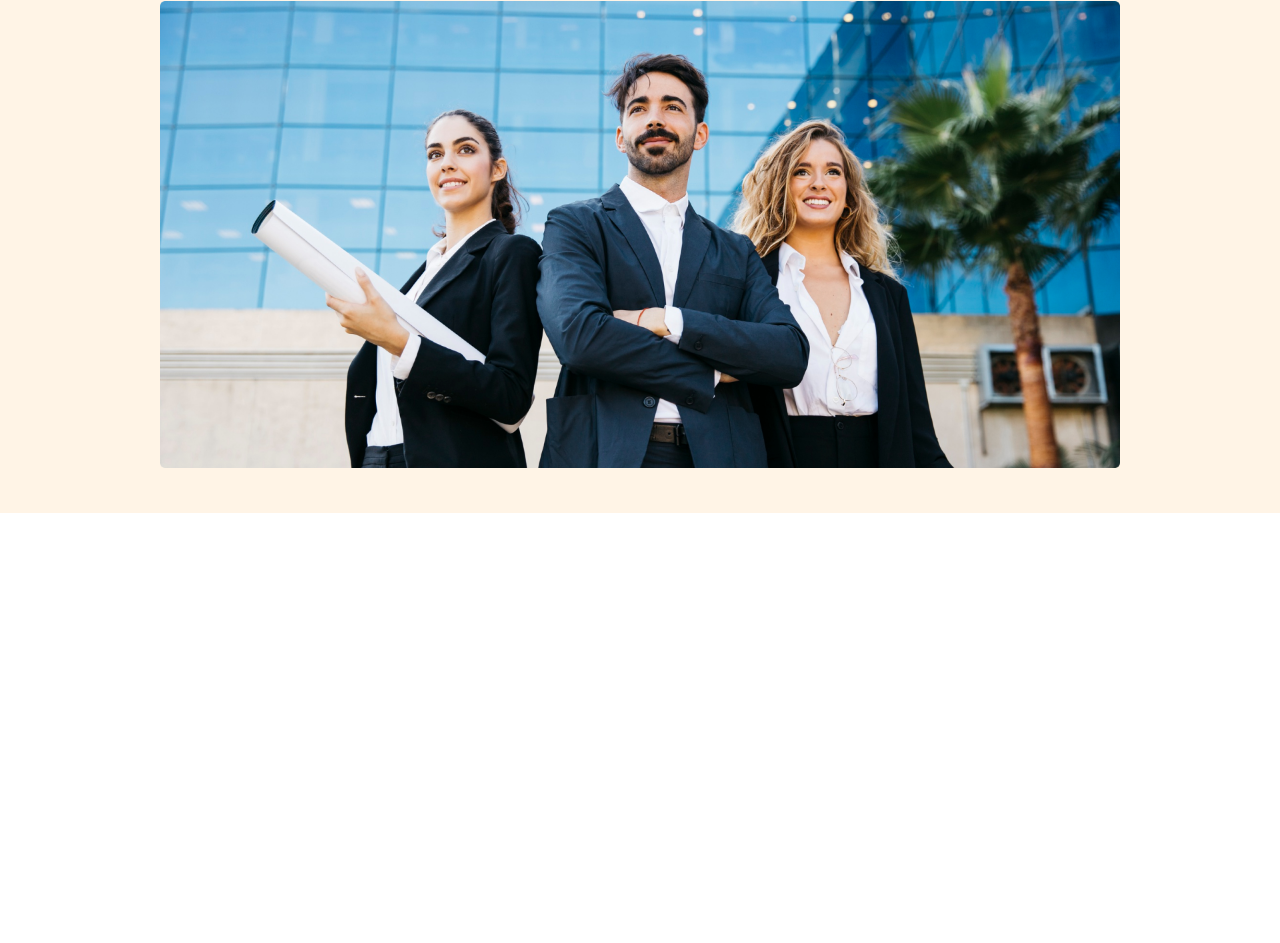
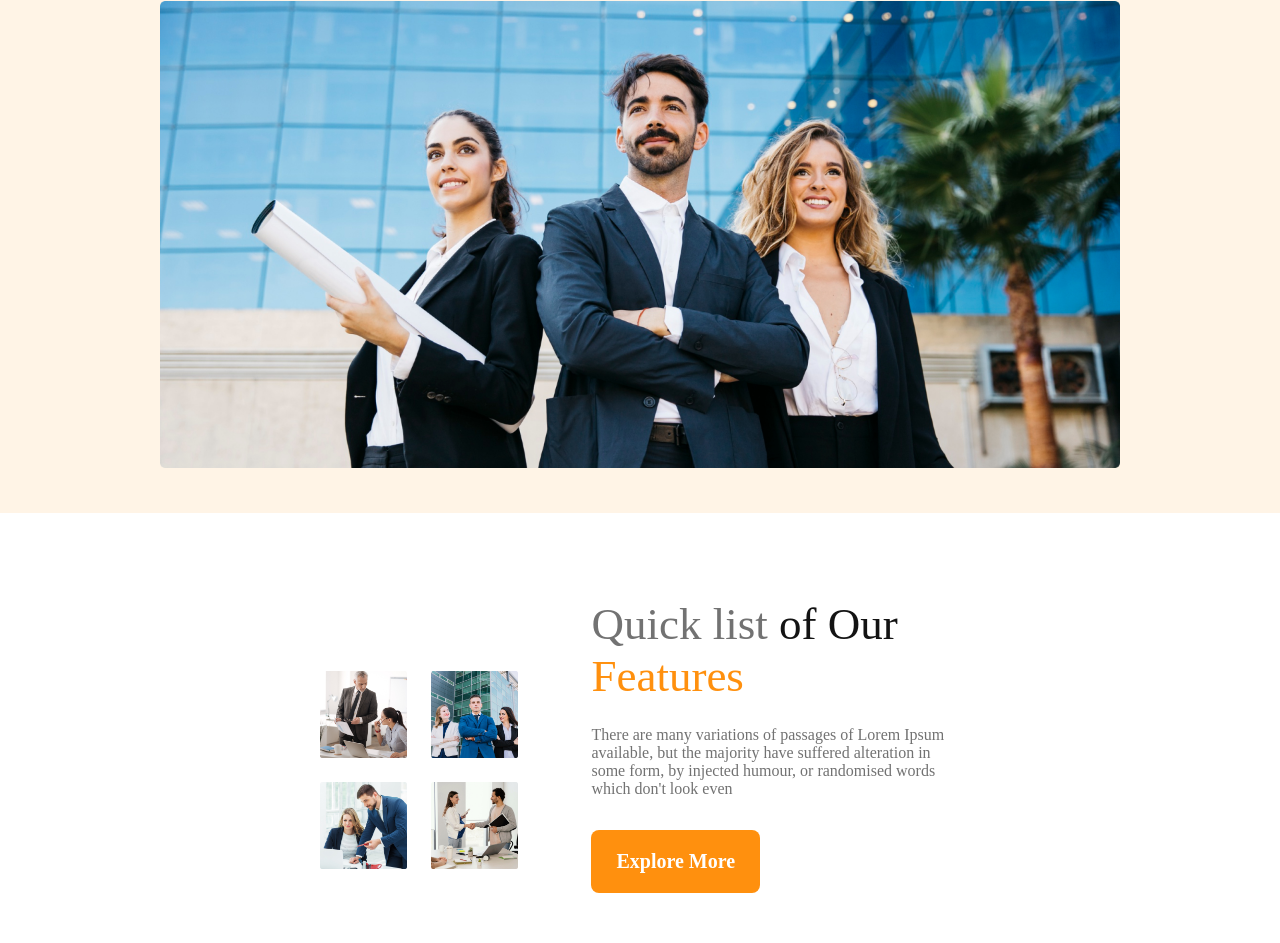
Before and after one commit to MafujulHaquePlabon/g3-architects, a plain HTML site: page index.html in a window 1280 px wide. Shown: the part 549-1492 px from the top of the page. Before the commit the page ends 1062 px from the top, so only its background shows below. Drawn offline with Linux system fonts and the light colour scheme.

Commit message:
Features section added and this section responsive for mobile devices

```diff
--- a/index.html
+++ b/index.html
@@ -35,5 +35,18 @@
             </section>
     </div>
 
+        <section >
+            <div class="features_container">
+                <div class="features_img">
+                 <img src="images/team1.png" alt=""><img src="images/team2.png" alt=""><img src="images/team3.png" alt=""><img src="images/team4.png" alt="">
+                </div>
+                <div class="features_text">
+                 <h2><span class="span1">Quick list </span><span class="span2">of Our </span> <br> <span class="span3">Features</span></h2>
+                 <p>There are many variations of passages of Lorem Ipsum available, but the majority have suffered alteration in some form, by injected humour, or randomised words which don't look even</p>
+                 <button>Explore More</button>
+                </div>
+            </div>
+        </section>
+
   </body>
 </html>
--- a/style.css
+++ b/style.css
@@ -7,10 +7,11 @@
   list-style-type: none;
   text-decoration: none;
 }
-img{
-    width: 100%;
+img {
+  width: 100%;
+  height: 100%;
 }
-.nav_plus_banner{
+.nav_plus_banner {
   background-color: rgba(255, 144, 14, 0.1);
 }
 .navbar > h1 {
@@ -84,13 +85,64 @@ img{
   border: none;
   margin-bottom: 50px;
 }
-.banner img{
-width: 75%;
-display: flex;
-justify-content: center;
-padding-bottom: 45px;
+.banner img {
+  width: 75%;
+  display: flex;
+  justify-content: center;
+  padding-bottom: 45px;
 }
+.features_container {
+  display: flex;
+  width: 50%;
+  gap: 73px;
+  align-items: center;
+  justify-content: space-around;
+  margin-top: 85px;
+}
+.features_img {
+  display: grid;
+  height: 100%;
+  width: 100%;
+  grid-template-columns: repeat(2, 1fr);
+  gap: 24px;
+}
+.features_img img{
+    width: 100%;
+}
+.features_text h2 {
 
+  font-family: "Work Sans";
+  font-style: normal;
+  font-weight: 500;
+  font-size: 45px;
+  margin-bottom: 24px;
+}
+.features_text h2>.span1{
+    color: #727272;
+}
+.features_text h2>.span2{
+    color: #131313;
+}
+.features_text h2>.span3{
+    color: #FF900E;
+}
+.features_text p{
+    margin-bottom: 32px;
+    color: #727272;
+}
+.features_text>button{
+    background: #ff900e;
+  border-radius: 8px;
+  font-family: "Work Sans";
+  font-style: normal;
+  font-weight: 600;
+  font-size: 20px;
+  padding: 20px 25px;
+  color: #ffffff;
+  text-align: center;
+  border: none;
+  margin-bottom: 50px;
+}
 /* ---------------------------------------------------------------------
 ------------------------Media Query for mobile device------------------- */
 @media screen and (max-width: 576px) {
@@ -106,7 +158,17 @@ padding-bottom: 45px;
     justify-content: center;
     margin-top: 10px;
   }
-  .banner h1{
-    font-size: 44px;
+
+  .banner h1 {
+    font-size: 40px;
+  }
+  .features_container{
+      flex-direction: column;
+  }
+  .features_text h2{
+    font-size: 30px;
+  }
+  .features_img{
+grid-template-columns: repeat(1,1fr);
   }
 }
```
